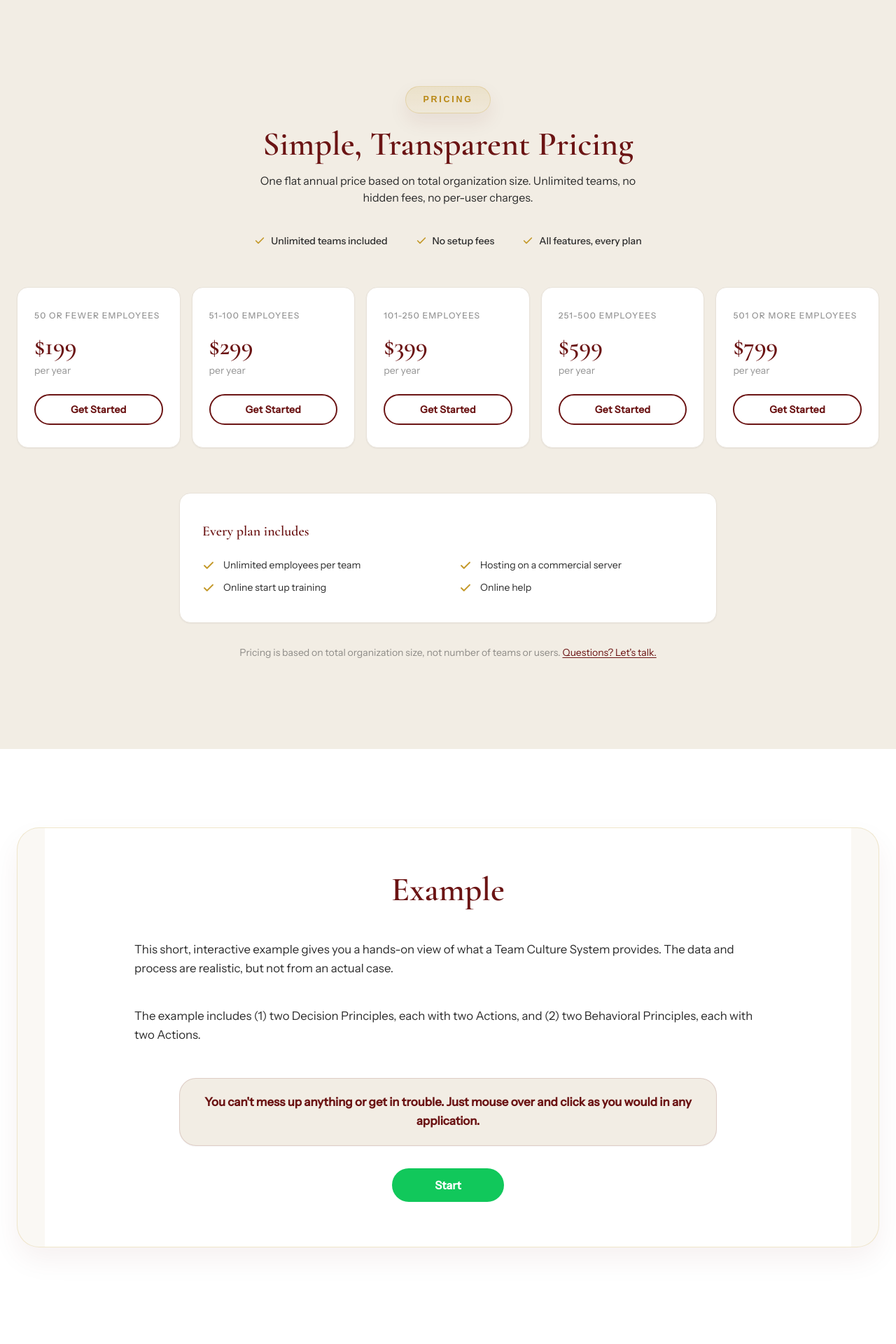
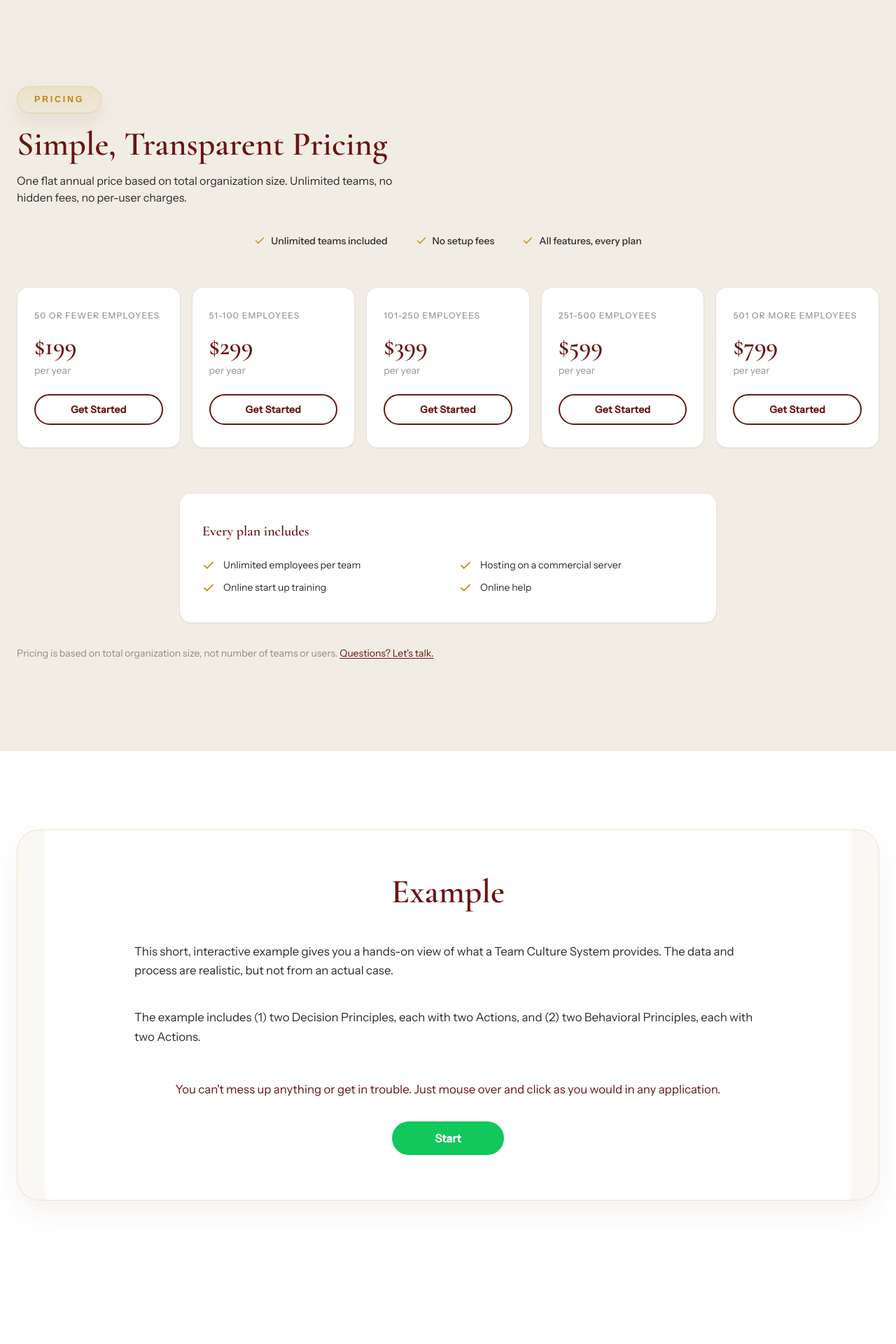
Before and after one commit to moeezmujahid70/culturequestsoftware, a Next.js app: page / in a window 1280 px wide. Shown: the part 3540-5460 px from the top of the page at 70% size. Built offline with nearby package versions, Linux system fonts and the light colour scheme.

Commit message:
fix: adjust text alignment and layout for improved consistency across sections

```diff
--- a/components/ExampleSection.tsx
+++ b/components/ExampleSection.tsx
@@ -26,14 +26,10 @@ export default function ExampleSection() {
                 </p>
               </div>
 
-              <div className="mt-8 sm:mt-12">
-                <div className="mx-auto max-w-3xl rounded-[1.4rem] border border-crimson/15 bg-parchment px-5 py-4 text-center shadow-sm sm:rounded-3xl sm:px-6 sm:py-5">
-                  <p className="font-body text-[15px] font-semibold leading-relaxed text-crimson sm:text-[1.05rem]">
-                    You can&apos;t mess up anything or get in trouble. Just
-                    mouse over and click as you would in any application.
-                  </p>
-                </div>
-              </div>
+              <p className="mt-8 text-center font-body text-[15px] leading-relaxed text-crimson sm:mt-12 sm:text-[1.05rem]">
+                You can&apos;t mess up anything or get in trouble. Just mouse
+                over and click as you would in any application.
+              </p>
 
               <div className="mt-6 flex justify-center sm:mt-8">
                 <a
--- a/components/InnerCircleSection.tsx
+++ b/components/InnerCircleSection.tsx
@@ -2,17 +2,17 @@ export default function InnerCircleSection() {
   return (
     <section id="inner-circle" className="bg-cream px-4 py-14 sm:px-6 sm:py-20 lg:py-28">
       <div className="mx-auto max-w-4xl" data-animate>
-        <div className="rounded-[1.5rem] border border-gold/20 bg-white px-4 py-7 text-center shadow-[0_18px_40px_rgba(107,20,20,0.08)] sm:rounded-[2rem] sm:px-10 sm:py-12">
-          <span className="section-kicker">Private Invitations</span>
+        <div className="rounded-[1.5rem] border border-gold/20 bg-white px-4 py-7 text-left shadow-[0_18px_40px_rgba(107,20,20,0.08)] sm:rounded-[2rem] sm:px-10 sm:py-12">
+          <span className="section-kicker lg:mx-0">Private Invitations</span>
           <h2 className="mt-4 font-display text-[1.8rem] font-semibold leading-tight text-crimson sm:mt-5 sm:text-3xl lg:text-5xl">
             Join the Inner Circle
           </h2>
-          <p className="mx-auto mt-6 max-w-2xl font-body text-[15px] leading-relaxed text-charcoal sm:text-base lg:text-lg">
+          <p className="mt-6 max-w-2xl font-body text-[15px] leading-relaxed text-charcoal sm:text-base lg:text-lg">
             We occasionally convene a small group of founders, consultants, and
             culture leaders for candid Zoom conversations about what it really
             takes to design a high-performing Culture Operating System.
           </p>
-          <p className="mx-auto mt-4 max-w-2xl font-body text-[15px] leading-relaxed text-charcoal sm:text-base lg:text-lg">
+          <p className="mt-4 max-w-2xl font-body text-[15px] leading-relaxed text-charcoal sm:text-base lg:text-lg">
             If the ideas behind{" "}
             <a
               href="https://www.teamculturesystem.com"
@@ -34,7 +34,7 @@ export default function InnerCircleSection() {
             resonate with your work, introduce yourself. We do not send generic
             newsletters, only occasional notes when a high-value session opens.
           </p>
-          <div className="mt-7 flex flex-col items-center justify-center gap-3 sm:mt-8 sm:flex-row sm:flex-wrap sm:gap-x-6 sm:gap-y-3">
+          <div className="mt-7 flex flex-col items-start gap-3 sm:mt-8 sm:flex-row sm:flex-wrap sm:items-center sm:gap-x-6 sm:gap-y-3">
             <a
               href="https://www.teamculturesystem.com"
               target="_blank"
--- a/components/PartnersSection.tsx
+++ b/components/PartnersSection.tsx
@@ -1,8 +1,8 @@
 export default function PartnersSection() {
   return (
     <section id="partners" className="bg-crimson px-4 py-14 sm:px-6 sm:py-20 lg:py-32">
-      <div className="mx-auto max-w-2xl text-center" data-animate>
-        <span className="section-kicker section-kicker--inverse">
+      <div className="mx-auto max-w-2xl text-left" data-animate>
+        <span className="section-kicker section-kicker--inverse lg:mx-0">
           Associates &amp; Partners
         </span>
         <h2 className="mt-5 font-display text-[2rem] font-semibold leading-tight text-white sm:text-3xl lg:text-5xl">
--- a/components/PricingSection.tsx
+++ b/components/PricingSection.tsx
@@ -53,12 +53,12 @@ export default function PricingSection() {
       <div className="mx-auto max-w-7xl">
 
         {/* Header */}
-        <div className="text-center">
-          <span className="section-kicker">Pricing</span>
+        <div className="text-left">
+          <span className="section-kicker lg:mx-0">Pricing</span>
           <h2 className="mt-5 font-display text-[2rem] font-semibold leading-tight text-crimson sm:text-3xl lg:text-5xl">
             Simple, Transparent Pricing
           </h2>
-          <p className="mx-auto mt-4 max-w-xl font-body text-[15px] leading-relaxed text-charcoal sm:text-base">
+          <p className="mt-4 max-w-xl font-body text-[15px] leading-relaxed text-charcoal sm:text-base">
             One flat annual price based on total organization size. Unlimited
             teams, no hidden fees, no per-user charges.
           </p>
@@ -142,7 +142,7 @@ export default function PricingSection() {
         </div>
 
         {/* Footer note */}
-        <p className="mt-7 text-center font-body text-sm text-charcoal/50 sm:mt-8">
+        <p className="mt-7 max-w-3xl font-body text-sm leading-relaxed text-charcoal/50 sm:mt-8">
           Pricing is based on total organization size, not number of teams or
           users.{" "}
           <a
```
